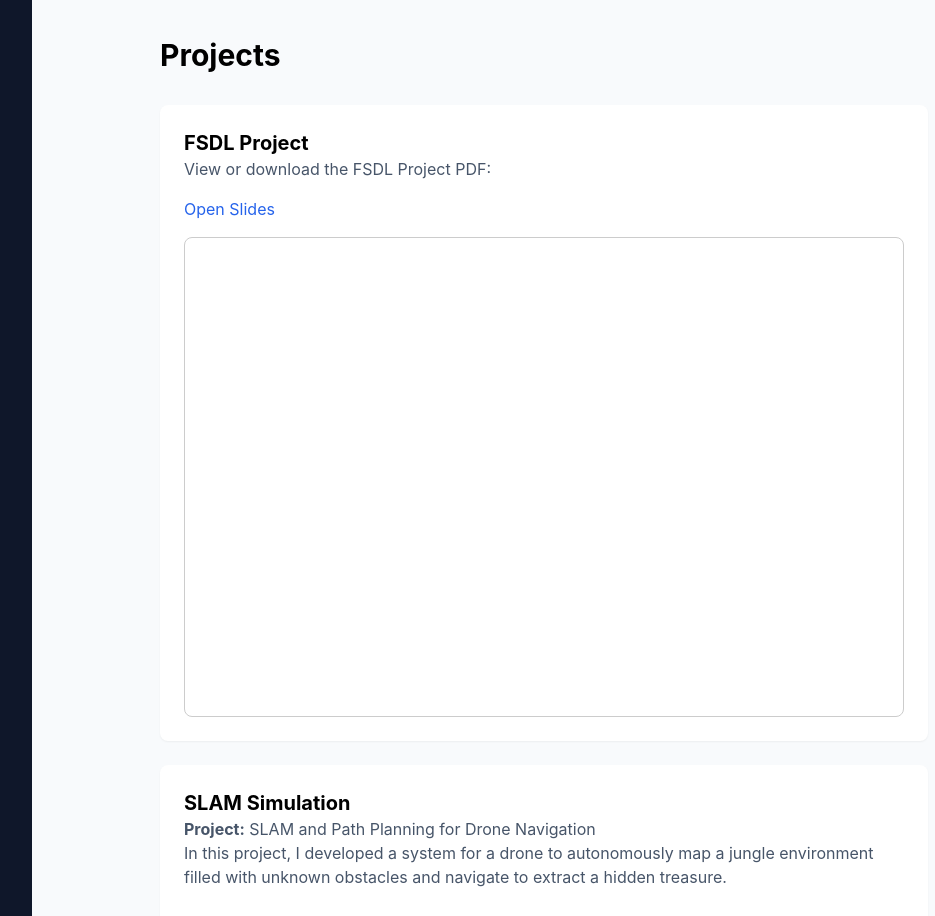
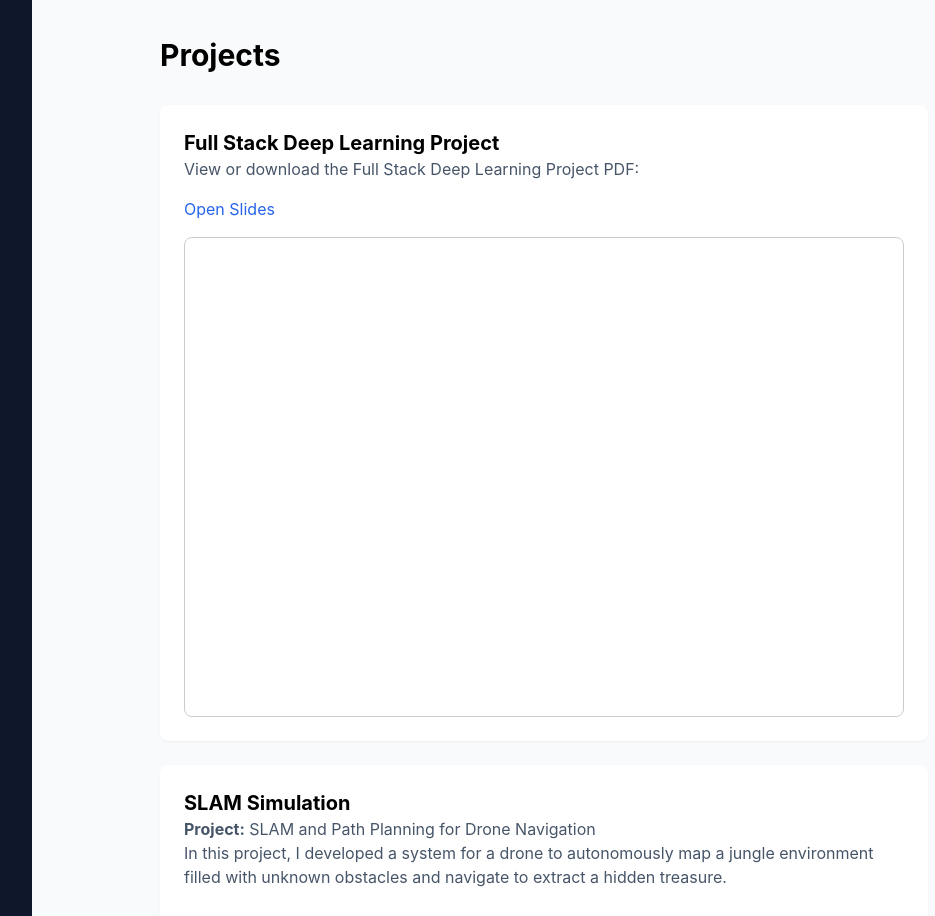
Before and after one commit to ramaiyaKushal/resume, a React (Create React App) app: page / in a window 1280 px wide. Shown: the part 2380-3296 px from the top of the page, without its empty margins (224-1159 px from the left). Built offline with nearby package versions, Linux system fonts and the light colour scheme.

Commit message:
Updated FSDL -> Full Stack Deep Learning

```diff
--- a/src/App.js
+++ b/src/App.js
@@ -196,8 +196,8 @@ const CVWebsite = () => {
               <div className="grid gap-6">
                 {/* FSDL Project PDF Link and Viewer */}
                 <div className="bg-white rounded-lg p-6 shadow-sm">
-                  <h2 className="text-xl font-bold">FSDL Project</h2>
-                  <p className="text-slate-600 mb-4">View or download the FSDL Project PDF:</p>
+                  <h2 className="text-xl font-bold">Full Stack Deep Learning Project</h2>
+                  <p className="text-slate-600 mb-4">View or download the Full Stack Deep Learning Project PDF:</p>
                   <a
                     href="/resume/FSDL-Project.pdf"
                     target="_blank"
```
